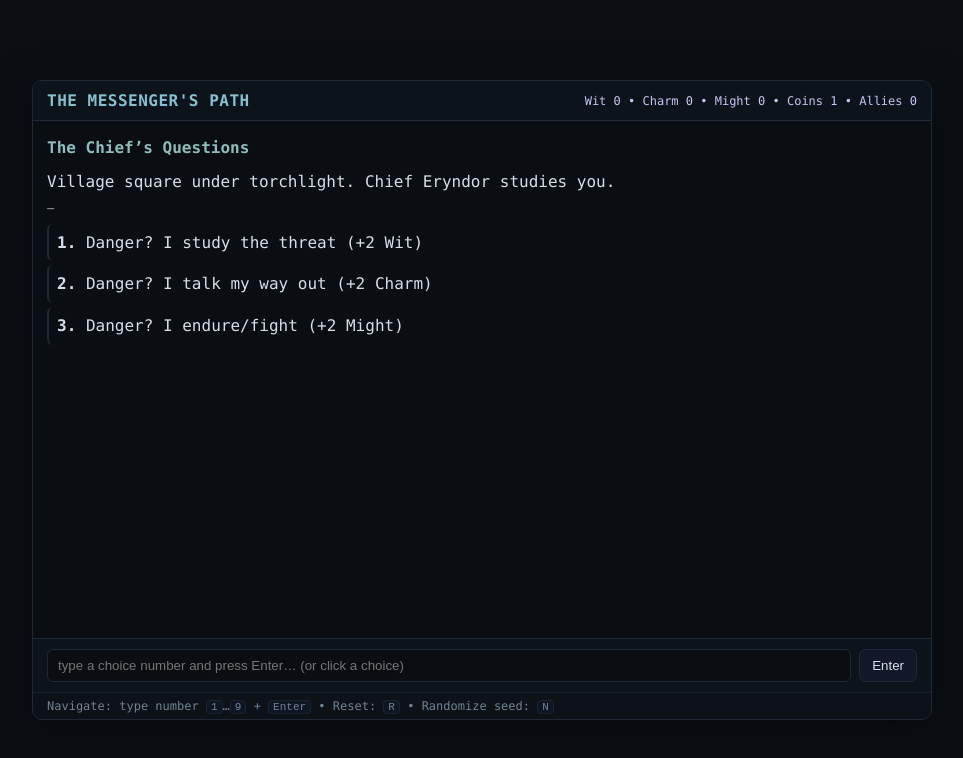
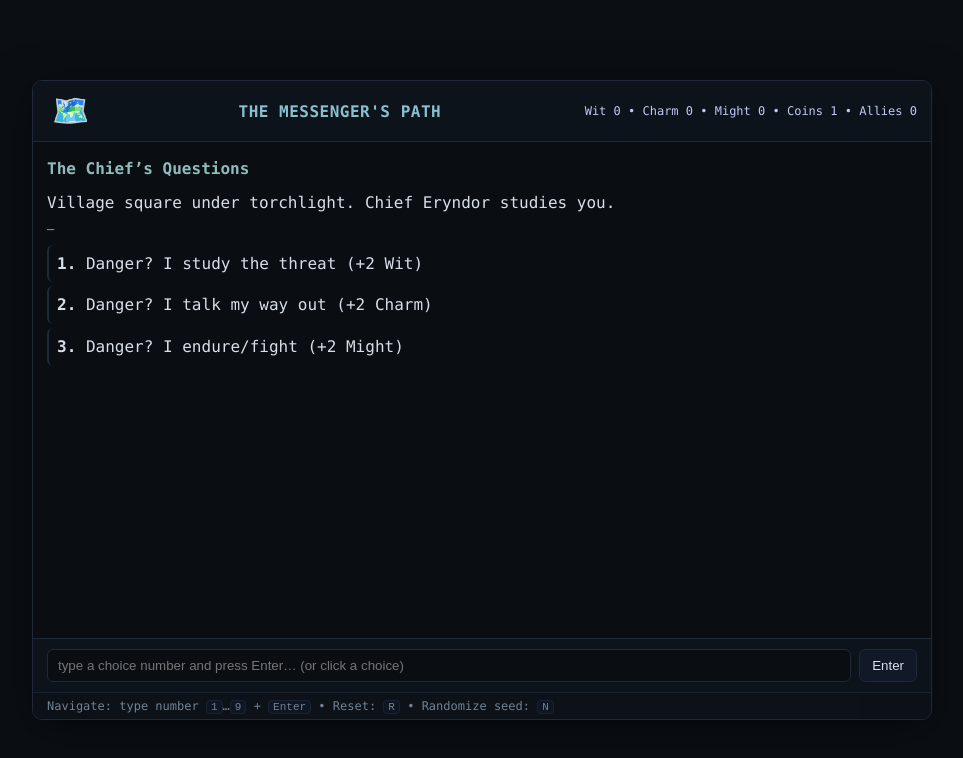
Before and after one commit to techiedip/The-Messengers-Path, a website: page webui/index.html in a window 1280 px wide. Shown: the whole page, without its empty margins (158-1121 px from the left). Drawn offline with Linux system fonts and the light colour scheme.

Commit message:
Add logo, favicon, and GitHub Actions for Pages deployment

```diff
--- a/webui/index.html
+++ b/webui/index.html
@@ -4,12 +4,15 @@
   <meta charset="utf-8" />
   <meta name="viewport" content="width=device-width, initial-scale=1" />
   <title>The Messenger's Path — Web CLI</title>
+  <link rel="icon" type="image/svg+xml" href="assets/favicon.svg" />
+  <link rel="shortcut icon" href="favicon.ico" type="image/x-icon" />
   <link rel="stylesheet" href="assets/terminal.css" />
 </head>
 <body>
   <div id="app">
     <div class="header">
-      <div class="title">THE MESSENGER'S PATH</div>
+  <img src="assets/logo.svg" alt="Game Logo" style="height:2.5em;vertical-align:middle;margin-right:0.5em;" />
+  <div class="title" style="display:inline-block;vertical-align:middle;">THE MESSENGER'S PATH</div>
       <div class="stats" id="stats"></div>
     </div>
     <div class="term" id="term" role="log" aria-live="polite"></div>
```
Also changed, not shown: webui/assets/favicon.svg (added), webui/assets/logo.svg (added), webui/favicon.ico (added).
